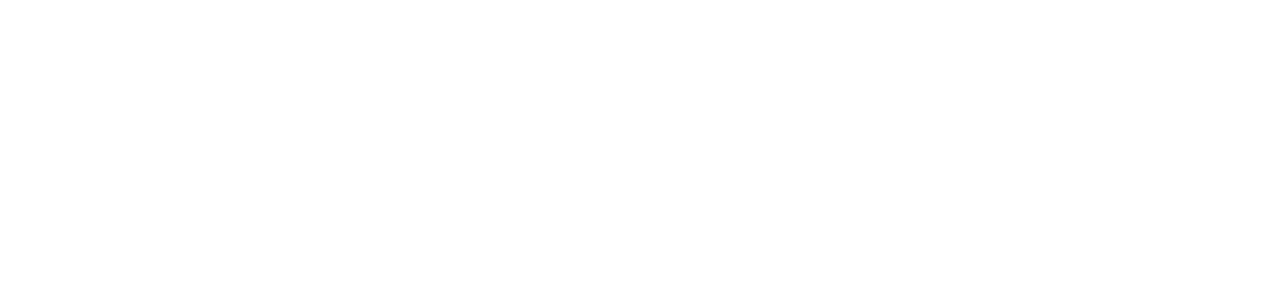
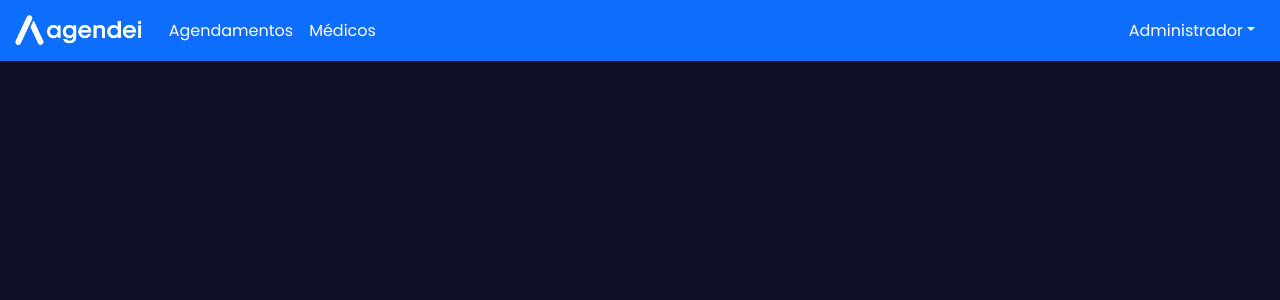
Before and after one commit to FilipeRabelo/app-agendei-web, a React (Vite) app: page /doctors in a window 1280 px wide. Before the commit this address had no page. Shown: the top 300 px of the page. Built offline with nearby package versions, Linux system fonts and the light colour scheme.

Commit message:
app agendei web

```diff
--- /dev/null
+++ b/src/components/navbar/navbar.css
@@ -0,0 +1,4 @@
+
+.navbar-logo{
+  height: 35px;
+}
--- /dev/null
+++ b/src/components/navbar/navbar.jsx
@@ -0,0 +1,52 @@
+
+import './navbar.css'
+import logo from '../../assets/logo-white.png';
+import { Link } from 'react-router-dom';
+
+export default function NavBar() {
+  return (
+    <nav className="navbar fixed-top navbar-expand-lg bg-primary" data-bs-theme="dark">
+      <div className="container-fluid">
+        <Link className="navbar-brand" href="/appointments">
+          <img className='navbar-logo' src={ logo } />
+        </Link>
+
+        <button className="navbar-toggler" type="button" data-bs-toggle="collapse" data-bs-target="#navbarSupportedContent" aria-controls="navbarSupportedContent" aria-expanded="false" aria-label="Toggle navigation">
+          <span className="navbar-toggler-icon"></span>
+        </button>
+
+        <div className="collapse navbar-collapse" id="navbarSupportedContent">
+
+          <ul className="navbar-nav me-auto mb-2 mb-lg-0">           {/* lado esquerdo da nav */ }
+            <li className="nav-item">
+              <Link className="nav-link active" to="/appointments">Agendamentos</Link>
+            </li>
+            <li className="nav-item">
+              <Link className="nav-link active" to="/doctors">Médicos</Link>
+            </li>
+          </ul>
+
+          <ul className="navbar-nav">                               {/* lado direito da nav */ }
+            <li className='navbar-item'>
+              <div className="btn-group">
+
+                <button className="btn btn-primary dropdown-toggle" type="button" data-bs-toggle="dropdown" aria-expanded="false">
+                  Administrador
+                </button>
+
+                <ul className="dropdown-menu dropdown-menu-end">
+                  <li><Link className="dropdown-item" to="#">Meu perfil</Link></li>
+                  <li><hr className="dropdown-divider"/></li>
+                  <li><Link className="dropdown-item" to="/">Desconectar</Link></li>
+                </ul>
+
+              </div>
+            </li>
+          </ul>
+
+        </div>
+
+      </div>
+    </nav>
+  );
+};
--- a/src/pages/Appointments/appointments.jsx
+++ b/src/pages/Appointments/appointments.jsx
@@ -1,9 +1,11 @@
+import NavBar from "../../components/navbar/navbar";
 
 
 export default function Appointments() {
   return (
-    <>
+    <div>
+      <NavBar/>
       <h1>Appointments...</h1>
-    </>
+    </div>
   );
 }
--- /dev/null
+++ b/src/pages/Doctors/doctors.css
@@ -0,0 +1,3 @@
+.h1{
+  color: #FFF;
+}
--- /dev/null
+++ b/src/pages/Doctors/doctors.jsx
@@ -0,0 +1,12 @@
+
+import './doctors.css';
+import NavBar from "../../components/navbar/navbar";
+
+export default function Doctors(){
+  return(
+    <>
+      <NavBar/>
+      <h1 className="h1">doctors</h1>
+    </>
+  )
+}
--- a/src/rotas.jsx
+++ b/src/rotas.jsx
@@ -3,14 +3,16 @@
 import Login from "./pages/login/Login";
 import Register from "./pages/Register/register";
 import Appointments from "./pages/Appointments/appointments";
+import Doctors from "./pages/Doctors/doctors";
 
 export default function Rotas() {
   return (
     <BrowserRouter>
       <Routes>
-        <Route path="/" element={<Login />} />
-        <Route path="/register" element={<Register />} />
-        <Route path="/appointments" element={<Appointments/>} />
+        <Route path="/" element={ <Login /> } />
+        <Route path="/register" element={ <Register /> } />
+        <Route path="/appointments" element={ <Appointments /> } />
+        <Route path="/doctors" element={ <Doctors /> } />
       </Routes>
     </BrowserRouter>
   );
--- a/src/styles/global.css
+++ b/src/styles/global.css
@@ -2,8 +2,8 @@
 
 html, body{
   font-family: "Poppins";
-  /* background-color: #101026;
-  color: #FFF; */
+  background-color: #101026;
+  /* color: #FFF; */
   overflow-x: hidden;
 }
 
```
